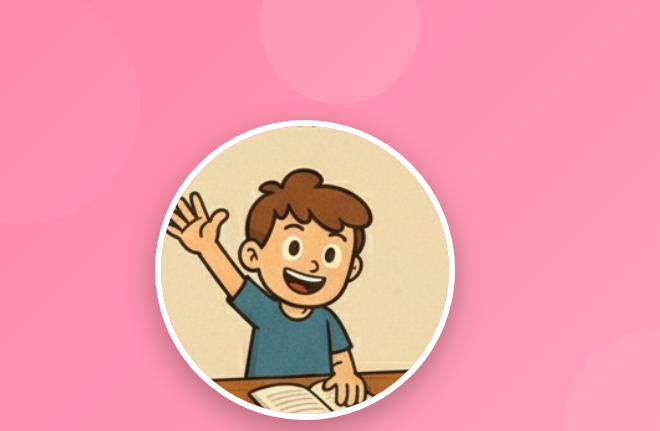
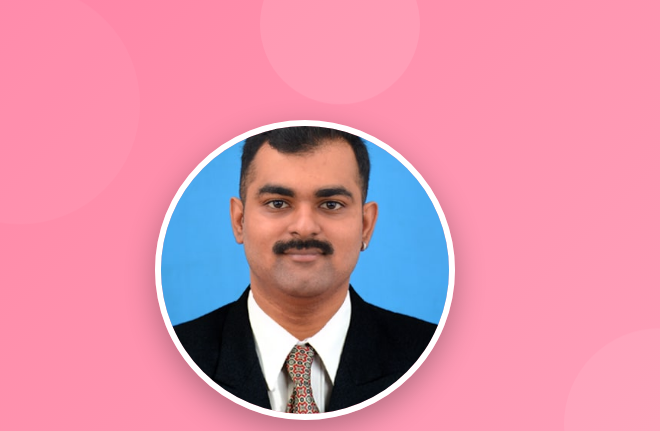
Before and after one commit to adarshcb12345-hue/adarshcb12345-hue.github.io, a plain HTML site: page index.html in a window 1280 px wide. Shown: the part 130-561 px from the top of the page, 620-1280 px from the left. Drawn offline with nearby package versions, Linux system fonts and the light colour scheme.

Commit message:
Update index.html

```diff
--- a/index.html
+++ b/index.html
@@ -106,7 +106,7 @@
                     </div>
                 </div>
                 <div class="col-lg-6 text-center fade-in">
-                    <img src="pic/mypic.png" alt="mypic" class="profile-img">
+                    <img src="pic/adarsh_photo.jpg" alt="mypic" class="profile-img">
                 </div>
             </div>
         </div>
```
